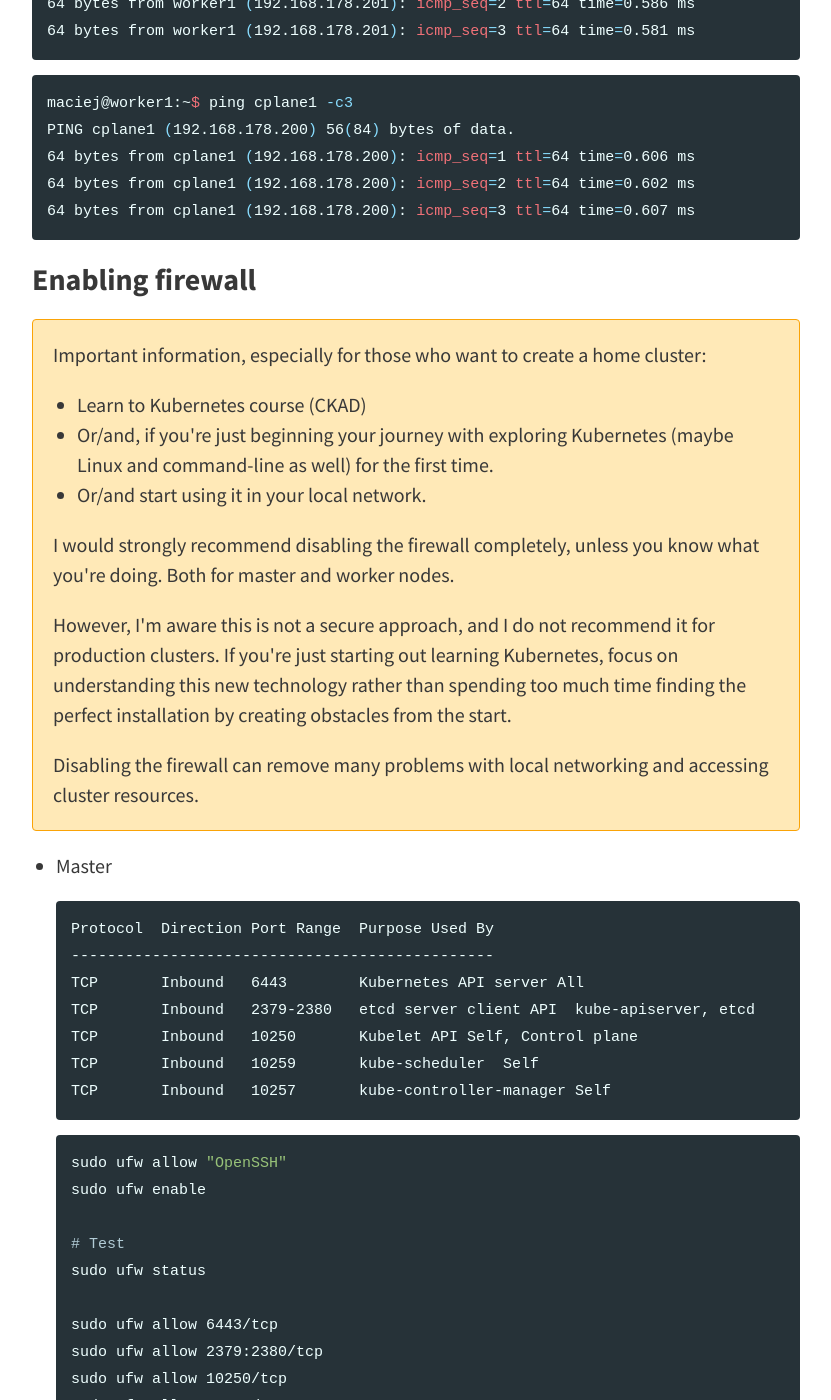
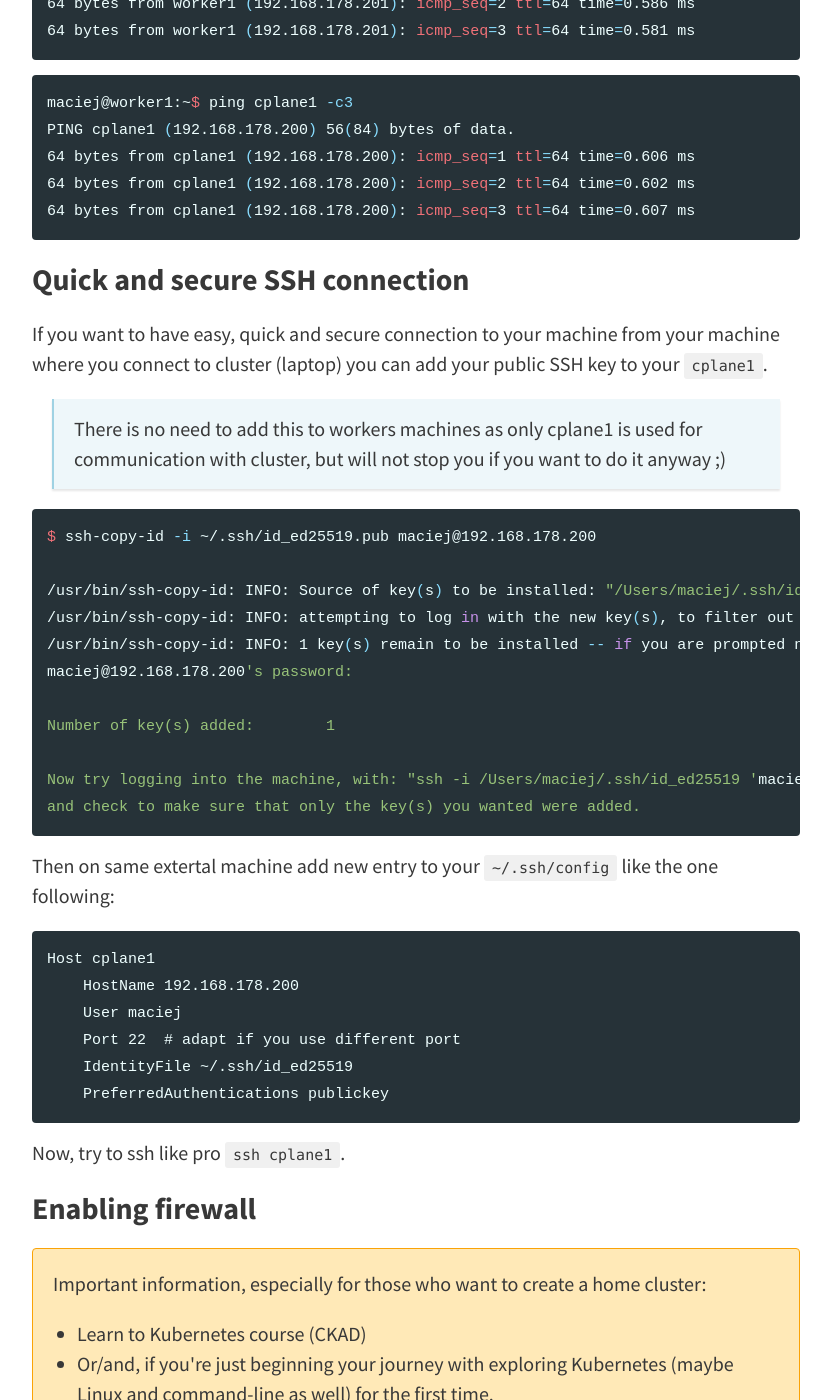
Before and after one commit to egel/egel.github.io, a Jekyll site: the page built from _posts/2024-08-26-home-k8s-cluster.md, in a window 1280 px wide and 1400 px high, scrolled down 2826 px. Shown: the whole window, without its empty margins (224-1055 px from the left). Built offline with Jekyll 4.4.1, drawn with Linux system fonts in a browser that asks for light colours; nearby versions of some CDN libraries; comment, search, counter and statistics services are not loaded.

Commit message:
feat: add missing section to copy ssh id with ssh-copy-id

````diff
--- a/_posts/2024-08-26-home-k8s-cluster.md
+++ b/_posts/2024-08-26-home-k8s-cluster.md
@@ -91,6 +91,40 @@ PING cplane1 (192.168.178.200) 56(84) bytes of data.
 64 bytes from cplane1 (192.168.178.200): icmp_seq=2 ttl=64 time=0.602 ms
 64 bytes from cplane1 (192.168.178.200): icmp_seq=3 ttl=64 time=0.607 ms
 ```
+
+### Quick and secure SSH connection
+
+If you want to have easy, quick and secure connection to your machine from your machine where you connect to cluster (laptop) you can add your public SSH key to your `cplane1`.
+
+> There is no need to add this to workers machines as only cplane1 is used for communication with
+> cluster, but will not stop you if you want to do it anyway ;)
+
+```sh
+$ ssh-copy-id -i ~/.ssh/id_ed25519.pub maciej@192.168.178.200
+
+/usr/bin/ssh-copy-id: INFO: Source of key(s) to be installed: "/Users/maciej/.ssh/id_ed25519.pub"
+/usr/bin/ssh-copy-id: INFO: attempting to log in with the new key(s), to filter out any that are already installed
+/usr/bin/ssh-copy-id: INFO: 1 key(s) remain to be installed -- if you are prompted now it is to install the new keys
+maciej@192.168.178.200's password:
+
+Number of key(s) added:        1
+
+Now try logging into the machine, with: "ssh -i /Users/maciej/.ssh/id_ed25519 'maciej@192.168.178.200'"
+and check to make sure that only the key(s) you wanted were added.
+```
+
+Then on same extertal machine add new entry to your `~/.ssh/config` like the one following:
+
+```
+Host cplane1
+    HostName 192.168.178.200
+    User maciej
+    Port 22  # adapt if you use different port
+    IdentityFile ~/.ssh/id_ed25519
+    PreferredAuthentications publickey
+```
+
+Now, try to ssh like pro `ssh cplane1`.
 
 ### Enabling firewall
 
````
